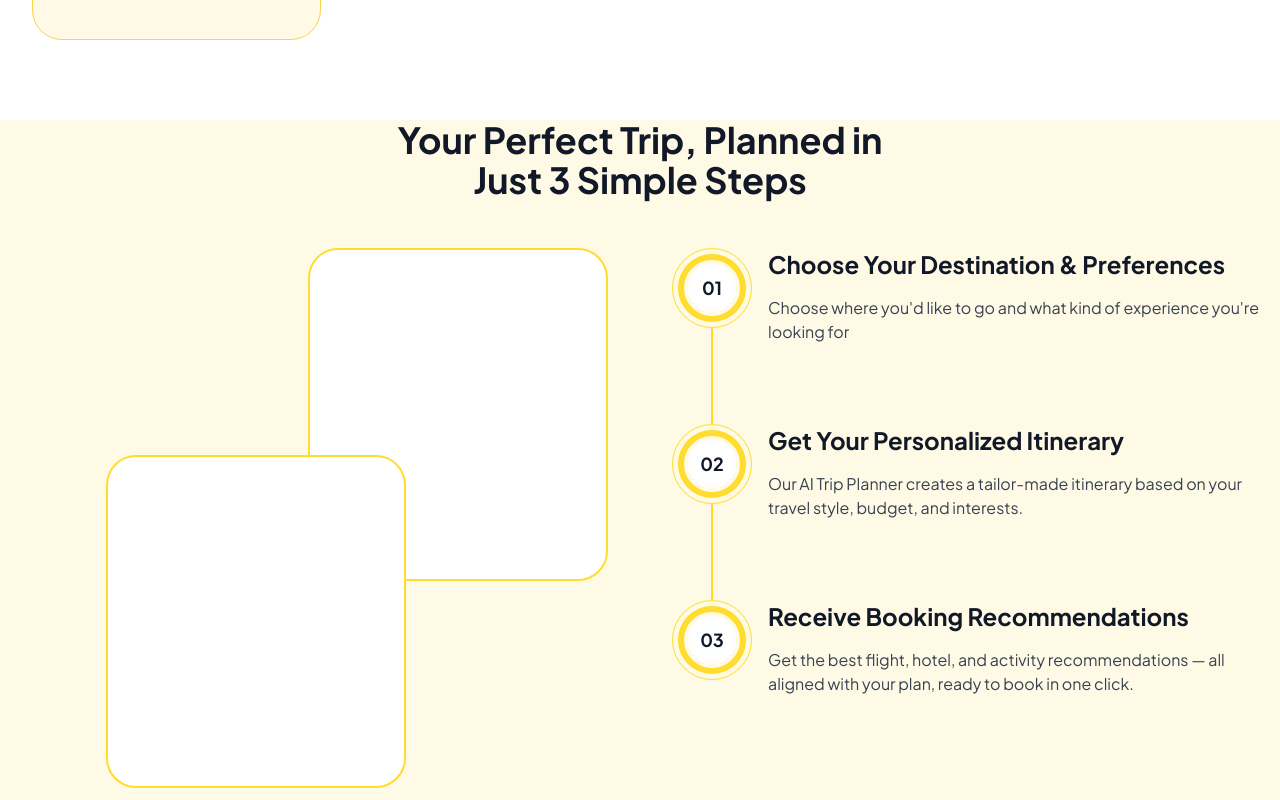
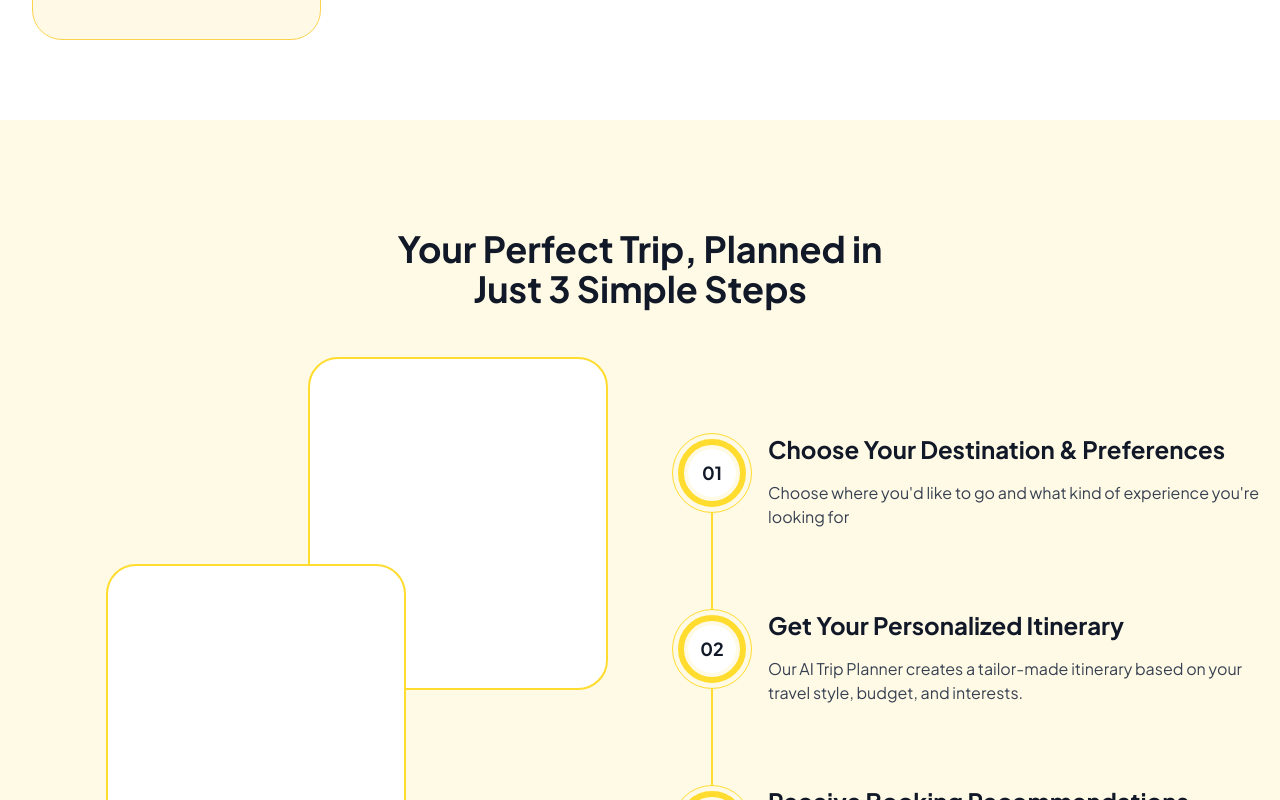
Before and after one commit to urbantrips/ut-client, a Next.js app: page / in a window 1280 px wide. Shown: the part 4460-5260 px from the top of the page. Built offline with nearby package versions, Linux system fonts and the light colour scheme.

Commit message:
update spacing

```diff
--- a/src/components/features/three-steps-section.tsx
+++ b/src/components/features/three-steps-section.tsx
@@ -25,8 +25,8 @@ const steps = [
 
 export function ThreeStepsSection() {
   return (
-    <section className="px-4 bg-primary-50 relative overflow-hidden" style={{ height: '946px' }}>
-      <div className="max-w-7xl mx-auto relative z-10">
+    <section className="px-4 bg-primary-50 relative overflow-hidden flex items-center" style={{ height: '946px' }}>
+      <div className="max-w-7xl mx-auto relative z-10 w-full">
         <motion.div
           initial={{ opacity: 0, y: 20 }}
           whileInView={{ opacity: 1, y: 0 }}
@@ -40,7 +40,7 @@ export function ThreeStepsSection() {
         </motion.div>
 
         <div className="relative">
-          <div className="grid grid-cols-1 md:grid-cols-2 gap-8 md:gap-12 lg:gap-16 items-start">
+          <div className="grid grid-cols-1 md:grid-cols-2 gap-8 md:gap-12 lg:gap-16 items-center">
             {/* Left: Image Placeholders */}
             <div className="relative h-full min-h-[300px] sm:min-h-[400px] md:min-h-[600px] z-10 hidden md:block">
               {/* Top smaller box - positioned upper right, behind bottom box */}
```
